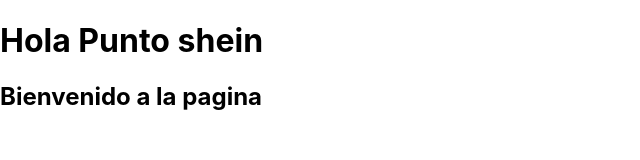
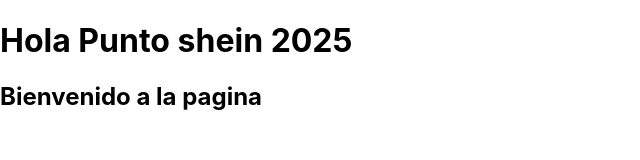
Before and after one commit to Lu1sHdez/puntoShein, a React (Create React App) app in the folder frontend/: page / in a window 1280 px wide. Shown: the top 160 px of the page, without its empty margins (0-640 px from the left). Built offline with nearby package versions, Linux system fonts and the light colour scheme.

Commit message:
Agregue contenido a la línea de bienvenido

```diff
--- a/frontend/src/App.js
+++ b/frontend/src/App.js
@@ -2,7 +2,7 @@
   return (
     <div className="App">
       <header className="App-header">
-        <h1>Hola Punto shein </h1>
+        <h1>Hola Punto shein 2025 </h1>
         <h2>Bienvenido a la pagina</h2>
       </header>
     </div>
```
